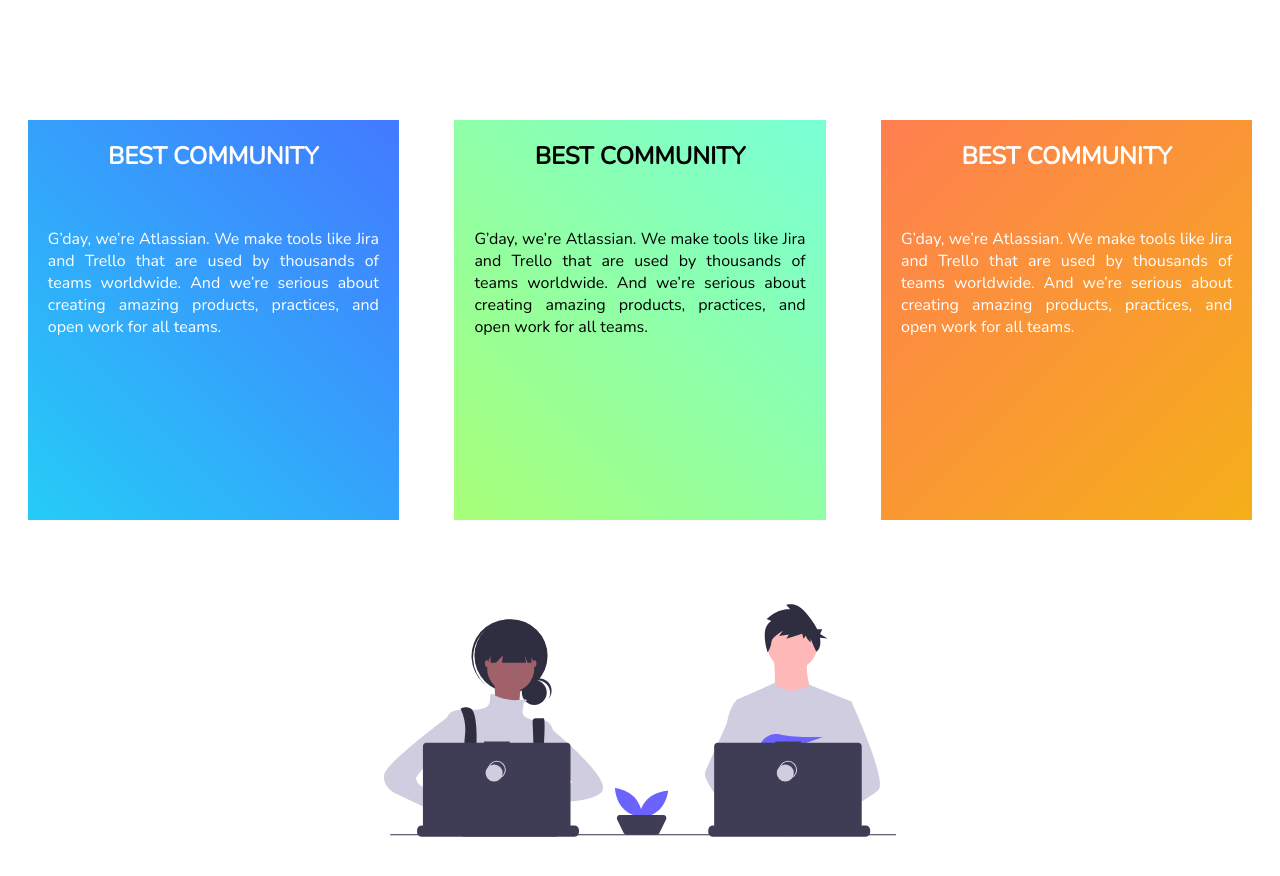
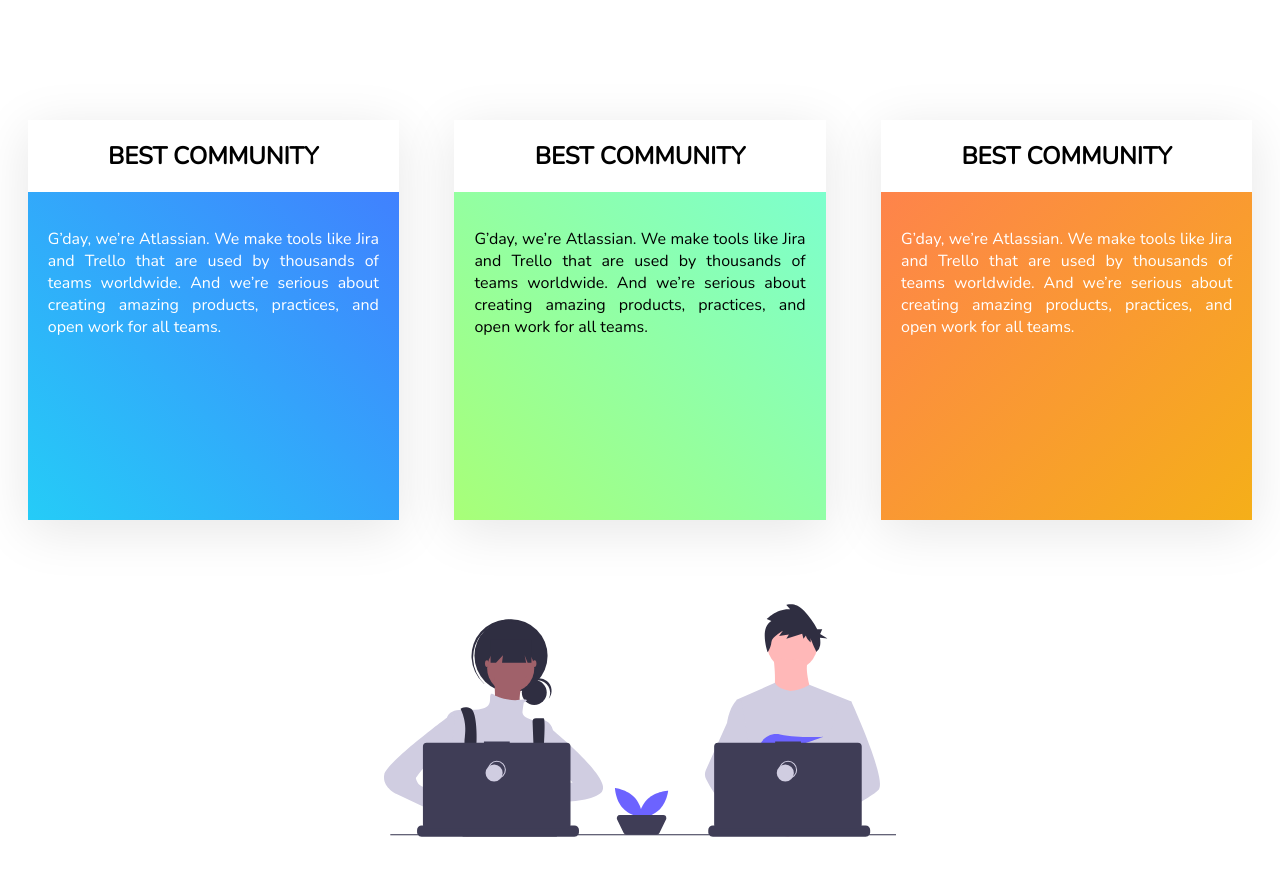
Before and after one commit to NinjaAadi/Smit_developer_official, a React (Create React App) app in the folder client/: page / in a window 1280 px wide. Shown: the part 920-1796 px from the top of the page. Built offline with nearby package versions, Linux system fonts and the light colour scheme; a web font is replaced by a local one.

Commit message:
Fixed the home card

```diff
--- a/client/src/Components/Layouts/Home/home.module.css
+++ b/client/src/Components/Layouts/Home/home.module.css
@@ -123,6 +123,7 @@
   background-image: linear-gradient(45deg, #25ccf7, #4379ff);
   color: white;
   font-family: "Nunito", sans-serif !important;
+  box-shadow: rgba(0, 0, 0, 0.1) 0px 10px 50px;
 }
 .card2 {
   width: 29vw;
@@ -130,6 +131,7 @@
   background-image: linear-gradient(45deg, #a8ff78, #78ffd6);
   color: black !important;
   font-family: "Nunito", sans-serif !important;
+  box-shadow: rgba(0, 0, 0, 0.1) 0px 10px 50px;
 }
 .card3 {
   width: 29vw;
@@ -137,10 +139,14 @@
   background-image: linear-gradient(-45deg, #f5af19, #ff7f50);
   color: white;
   font-family: "Nunito", sans-serif !important;
+  box-shadow: rgba(0, 0, 0, 0.1) 0px 10px 50px;
 }
 .c-head {
+  color: black;
   width: 100%;
   text-align: center;
+  background-color: white;
+  display: inline-block;
 }
 .c-body {
   padding: 20px;
```
Also changed, not shown: 1 other file (tests, documents, lock files or other folders).
